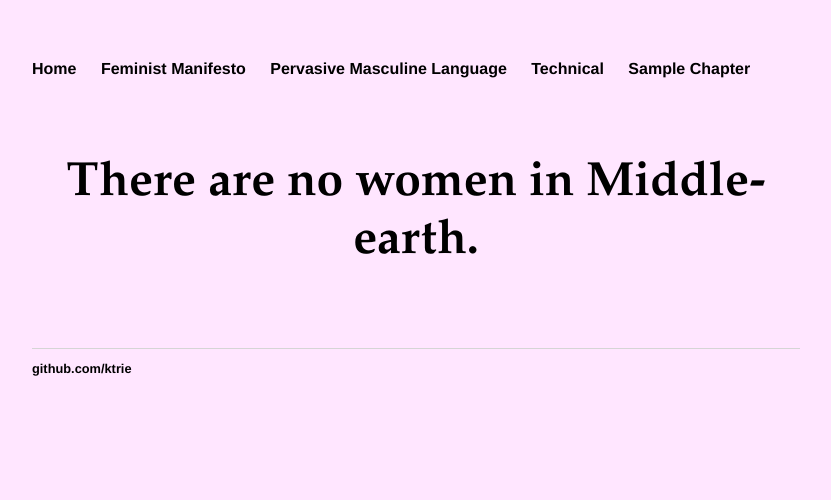
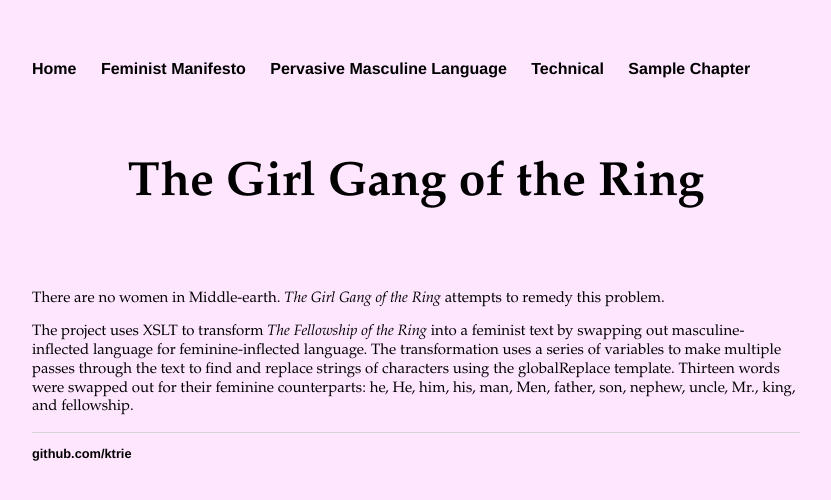
Before and after one commit to ktrie/ktrie.github.io, a Jekyll site: the page built from GGOTR/index.html, in a window 1280 px wide. Shown: the top 500 px of the page, without its empty margins (224-1055 px from the left). Built offline with Jekyll 4.4.1, drawn with Linux system fonts in a browser that asks for light colours.

Commit message:
Update index.html

```diff
--- a/GGOTR/index.html
+++ b/GGOTR/index.html
@@ -1,5 +1,10 @@
 ---
 layout: GGOTR
-title: There are no women in Middle-earth.
+title: The Girl Gang of the Ring
 ---
 <h1>{{ page.title }}</h1>
+
+<p>There are no women in Middle-earth. <em>The Girl Gang of the Ring</em> attempts to remedy this problem.</p>
+<p>The project uses XSLT to transform <em>The Fellowship of the Ring</em> into a feminist text by swapping out masculine-inflected language for feminine-inflected language.
+  The transformation uses a series of variables to make multiple passes through the text to find and replace strings of characters using the globalReplace template.
+  Thirteen words were swapped out for their feminine counterparts: he, He, him, his, man, Men, father, son, nephew, uncle, Mr., king, and fellowship.</p>
```
